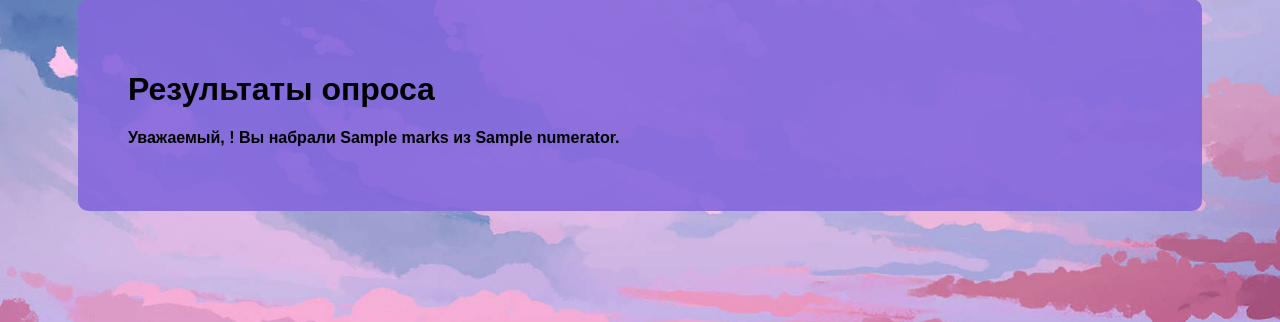
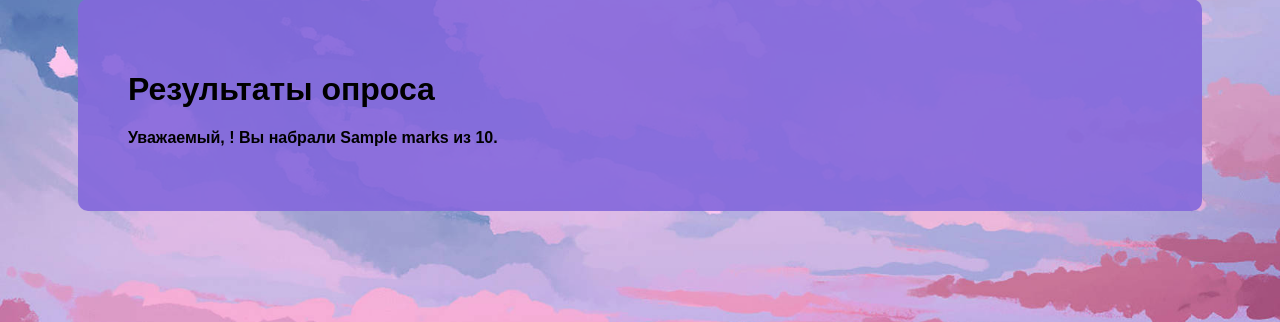
Before and after one commit to nikitaputintsevprogramming/Flask-Temlplate-Quiz, a Flask app: template templates/results.html in a window 1280 px wide. Shown: the part 295-617 px from the top of the page. Run offline with Flask 3, Linux system fonts and the light colour scheme; the template is opened without the code that fills it: most values are stand-ins (such as "Sample title", 1, 10 or a date in 2020).

Commit message:
экспорт игрока поправил

```diff
--- a/app.py
+++ b/app.py
@@ -33,17 +33,16 @@
         return render_template('question.html', context=context)
     else:
         context["marks"] = newUser[0].marks
-
+        logger_instance.insert_user_data('UserData', newUser)
+        logger_instance.export_user_data('userdata.csv')
         return render_template('results.html', context=context)
 
 @app.route('/getQuestionData')
 def getQuestionData():
     global quizData
     quizData = things.Question(request.args.get("question"), request.args.get("answer1"), request.args.get("answer2"), request.args.get("answer3"), request.args.get("answer4"))
-    if newUser[0].numerator < 10:
+    if newUser[0].numerator <= 10:
         newUser[0].up_numerator()
-    # else:
-    # print(quizData.numerator)
     return json.dumps(f'question: { quizData.question}, answer1: {request.args.get("answer1")}, answer2: {request.args.get("answer2")}, answer3: {request.args.get("answer3")}, answer4: {request.args.get("answer4")}')
 
 @app.route('/checkAnswer')
@@ -61,8 +60,8 @@
     print(f'Name: { request.args.get("fio")}, E-mail: {request.args.get("email")}, Phone: {request.args.get("phone")}')
     newUser = [things.User(request.args.get("fio"), request.args.get("email"), request.args.get("phone"))]
     # -------------------- потом переместить
-    logger_instance.insert_user_data('UserData', newUser)
-    logger_instance.export_user_data('userdata.csv')
+
+
     # -------------------- потом переместить
     return json.dumps(f'Name: { request.args.get("fio")}, E-mail: {request.args.get("email")}, Marks: {request.args.get("marks")}')
 
--- a/templates/results.html
+++ b/templates/results.html
@@ -15,7 +15,7 @@
       <h1>Результаты опроса</h1>
 
       <div class="question-field">
-        <h2 id="question">Уважаемый,  ! Вы набрали {{context.marks}} из {{context.numerator}}.</h2>
+        <h2 id="question">Уважаемый,  ! Вы набрали {{context.marks}} из 10.</h2>
 
       <!-- <div class="send_button">
         <button class="custom-btn btn-3" onclick='GetQuestion("/getQuestionData")'><span>Следующий вопрос</span></button>
```
Also changed, not shown: 1 other file.
